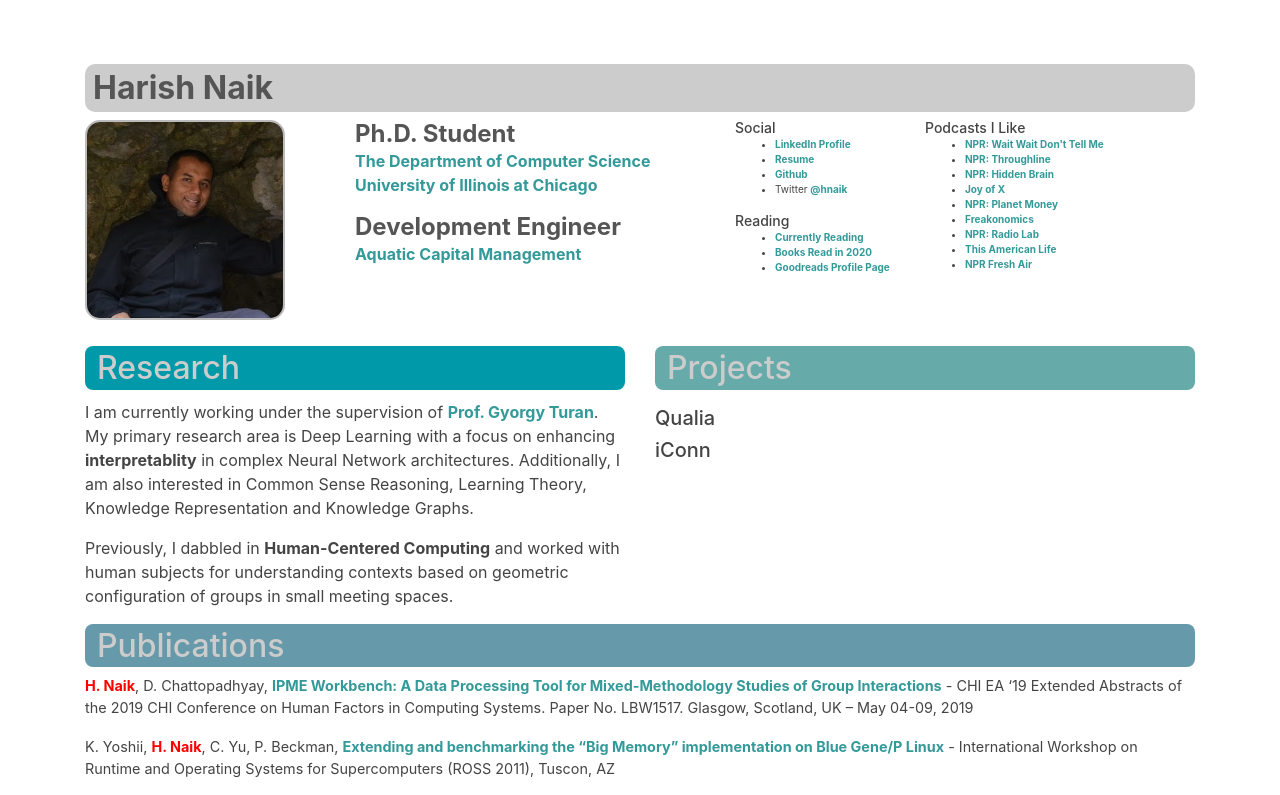
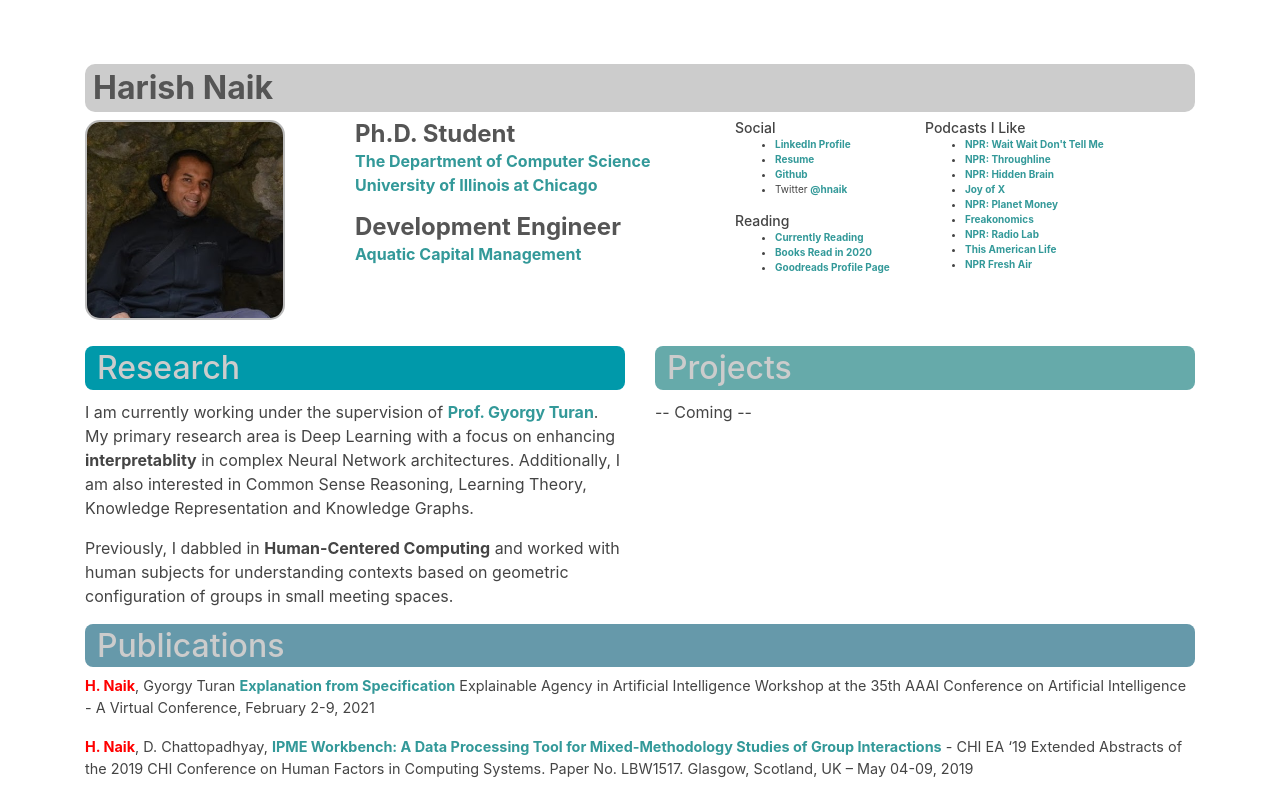
Before and after one commit to hnaik/hnaik.github.io, a plain HTML site: page index.html in a window 1280 px wide. Shown: the top 795 px of the page. Drawn offline with nearby package versions, Linux system fonts and the light colour scheme.

Commit message:
Added Explanation from Specification

```diff
--- a/index.html
+++ b/index.html
@@ -105,18 +105,21 @@
 	  <div class="col-md-6 section project-color">
             <h2>Projects</h2>
             <p>
-	      <div class="project">
-		<h5>Qualia</h5>
-	      </div>
-	      <div class="project">
-		<h5>iConn</h5>
-	      </div>
+	      -- Coming --
 	    </p>
 	  </div>
 	</div>
 
 	<div class="col-md-13 section pub-color">
 	  <h2>Publications</h2>
+
+	  <p class="article">
+	    <b>H. Naik</b>, Gyorgy Turan
+	    <a href="https://arxiv.org/abs/2012.07179">Explanation from
+	    Specification</a> Explainable Agency in Artificial Intelligence
+	    Workshop at the 35th AAAI Conference on Artificial Intelligence - A
+	    Virtual Conference, February 2-9, 2021
+	  </p>
 
 	  <p class="article">
 	    <b>H. Naik</b>,
```
